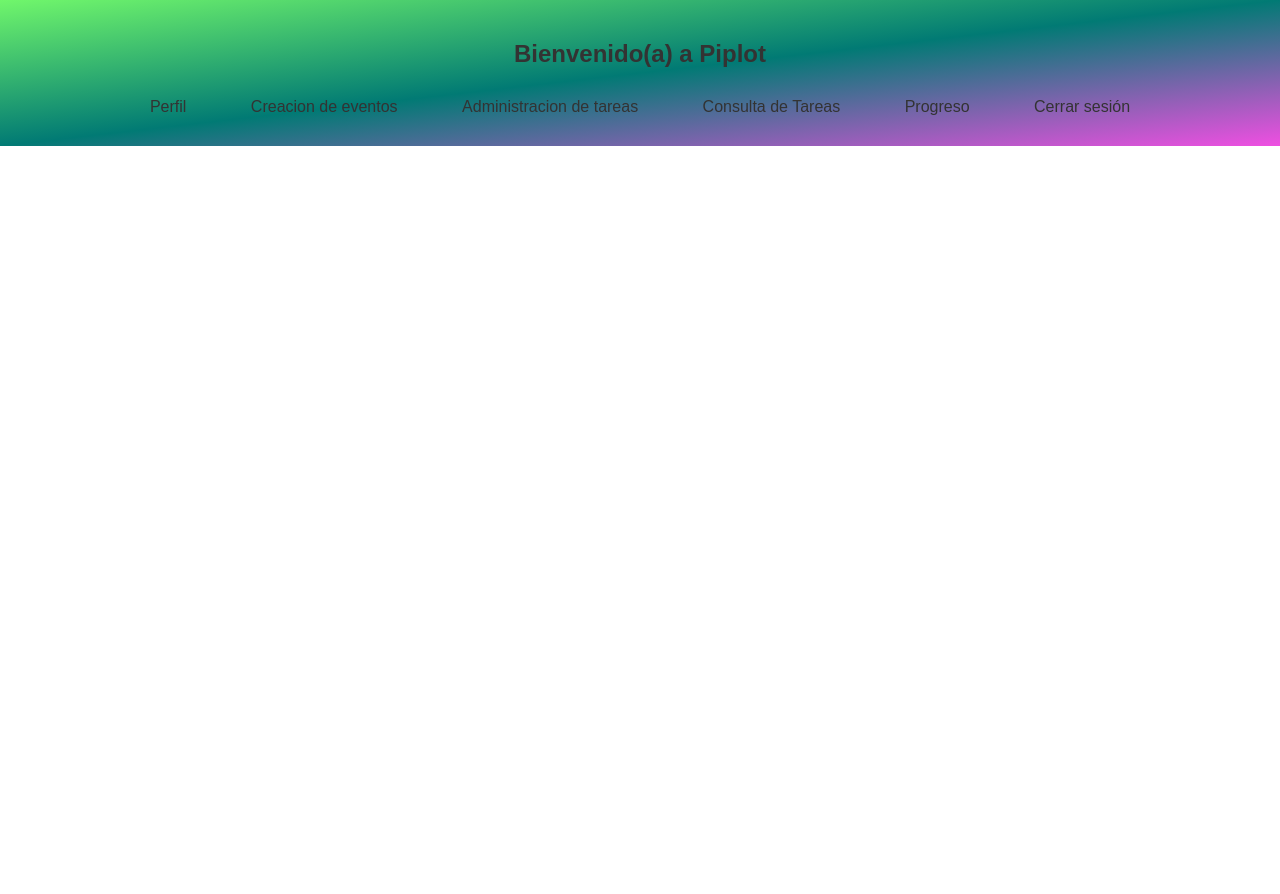
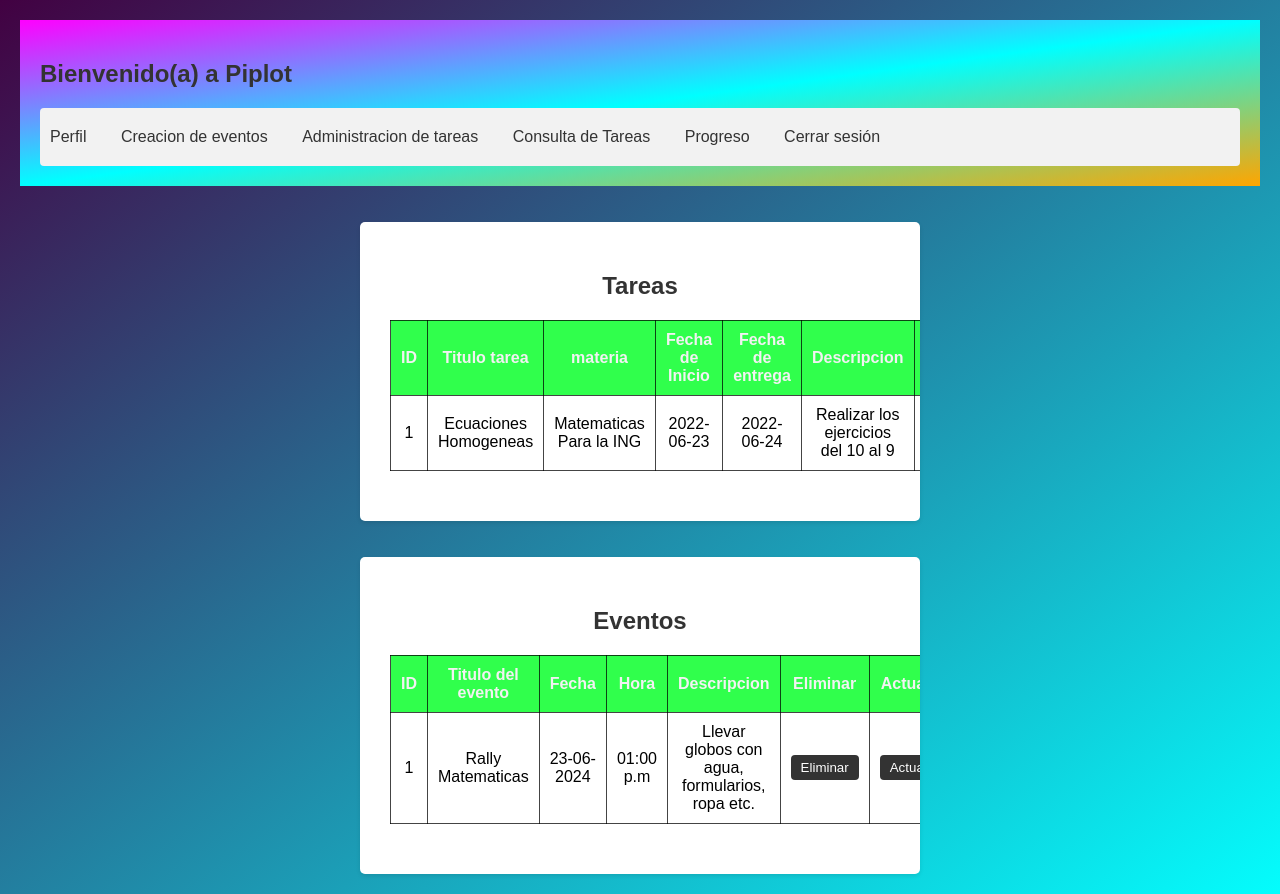
Before and after one commit to DannyGB22/Proyecto_Integrador, a Flask app: page /registroUsuarios in a window 1280 px wide. Before the commit the page ends 146 px from the top, so only its background shows below. Run offline with Flask 3, Linux system fonts and the light colour scheme; some libraries are stand-ins or nearby versions.

Commit message:
Diseño de menu y estilos

```diff
--- a/PI/app.py
+++ b/PI/app.py
@@ -1,6 +1,5 @@
 from flask import Flask, render_template, request, redirect, url_for,flash
 from flask_mysqldb import MySQL
-
 
 #Estamos declarando el app y le estamos asignando un nombre
 # Inicializacion del servidor flask
--- a/PI/static/ADMTask.css
+++ b/PI/static/ADMTask.css
@@ -16,7 +16,7 @@
   input[type="text"],
   input[type="date"],
   textarea {
-    width: 100%;
+    width: 97%;
     padding: 10px;
     margin-bottom: 10px;
   }
--- a/PI/static/menu.css
+++ b/PI/static/menu.css
@@ -1,10 +1,10 @@
-body {
+/* body {
     font-family: Arial, sans-serif;
     margin: 0;
     padding: 0;
 }
 
-.container {
+.menu {
     background: linear-gradient(to bottom right, #1af1129f, #017a74, #e908d6b6);
     padding: 20px;
 }
@@ -37,4 +37,103 @@
 nav ul li a:hover {
     background-color: #333;
     color: #fff;
+} */
+/* Estilos generales */
+
+body {
+    font-family: Arial, sans-serif;
+    background-color: #04045e; /* Color de fondo atractivo */
+    background: linear-gradient(to bottom right, #420142, #04fdfd);
+    margin: 0;
+    padding: 0;
+    padding: 20px;
 }
+
+.menu {
+    background: linear-gradient(to bottom right, #FF00FF, #00FFFF, #FFA500);
+    padding: 20px;
+}
+
+.container {
+    max-width: 500px;
+    margin: 0 auto;
+    text-align: center;
+    background-color: #ffffff; /* Fondo blanco para los contenedores */
+    padding: 30px;
+    border-radius: 5px; /* Bordes redondeados para los contenedores */
+    box-shadow: 0 2px 4px rgba(0, 0, 0, 0.1); /* Sombra suave para los contenedores */
+    max-height: 300px; /*Ajusta esta altura según tus necesidades */
+    overflow: auto;
+}
+
+h2 {
+    color: #333;
+    font-size: 24px;
+    margin-bottom: 20px;
+}
+
+/* Estilos para la barra de navegación */
+nav {
+    background-color: #f2f2f2;
+    padding: 10px 0;
+    border-radius: 4px;
+}
+
+ul {
+    list-style-type: none;
+    padding: 0;
+    margin: 0;
+}
+
+li {
+    display: inline-block;
+    margin-right: 10px;
+}
+
+a {
+    display: block;
+    padding: 10px;
+    text-decoration: none;
+    color: #333;
+    border-radius: 4px;
+}
+
+a:hover {
+    background-color: #000000;
+    color: #ccc;
+}
+
+/* ----------------------------------------------------------- */
+
+/* Estilos para las tablas */
+table {
+
+    width: 100%;
+    border-collapse: collapse;
+    margin-bottom: 20px;
+
+}
+
+th, td {
+    padding: 10px;
+    border: 1px solid #000000bb;
+
+}
+
+th {
+    background-color: #04ff26d2;
+    color: #f2f2f2;
+}
+
+td button {
+    padding: 5px 10px;
+    background-color: #333;
+    color: #fff;
+    border: none;
+    cursor: pointer;
+    border-radius: 4px;
+}
+
+td button:hover {
+    background-color: #000000;
+}
--- a/PI/templates/menu.html
+++ b/PI/templates/menu.html
@@ -6,7 +6,7 @@
     <link rel="stylesheet" type="text/css" href="../static/menu.css">
 </head>
 <body>
-    <div class="container">
+    <div class="menu">
         <h2>Bienvenido(a) a Piplot</h2>
         <nav>
             <ul>
@@ -21,5 +21,72 @@
             </ul>
         </nav>
     </div>
+    <br>
+    <br>
+    <div class="container">
+        <h2>Tareas</h2>
+        <table id="Tareas Registradas">
+          <thead>
+            <tr>
+              <th>ID</th>
+              <th>Titulo tarea</th>
+              <th>materia</th>
+              <th>Fecha de Inicio</th>
+              <th>Fecha de entrega</th>
+              <th>Descripcion</th>
+              <th>Eliminar</th>
+              <th>Actualizar</th>
+            </tr>
+          </thead>
+          <tbody id="registrosBody">
+            <!-- Los registros se agregarán dinámicamente aquí -->
+            <tr>
+              <td>1</td>
+              <td>Ecuaciones Homogeneas</td>
+              <td>Matematicas Para la ING</td>
+              <td>2022-06-23</td>
+              <td>2022-06-24</td>
+              <td>Realizar los ejercicios del 10 al 9</td>
+              <td><button id="Eliminar", onclick="eliminarRegistro(1)">Eliminar</button></td>
+              <td><button id="Actualizar", onclick="actualizarRegistro(1)">Actualizar</button></td>
+
+            </tr>
+          </tbody>
+        </table>
+      </div>
+
+      <br>
+      <br>
+      <div class="container">
+        <h2>Eventos</h2>
+        <table id="Tareas Registradas">
+          <thead>
+            <tr>
+              <th>ID</th>
+              <th>Titulo del evento</th>
+              <th>Fecha</th>
+              <th>Hora</th>
+              <th>Descripcion</th>
+              <th>Eliminar</th>
+              <th>Actualizar</th>
+            </tr>
+          </thead>
+          <tbody id="registrosBody">
+            <!-- Los registros se agregarán dinámicamente aquí -->
+            <tr>
+              <td>1</td>
+              <td>Rally Matematicas</td>
+              <td>23-06-2024</td>
+              <td>01:00 p.m</td>
+              <td>Llevar globos con agua, formularios, ropa etc.</td>
+              <td><button id="Eliminar", onclick="eliminarRegistro(1)">Eliminar</button></td>
+              <td><button id="Actualizar", onclick="actualizarRegistro(1)">Actualizar</button></td>
+
+            </tr>
+          </tbody>
+        </table>
+      </div>
+
+
 </body>
 </html>
```
